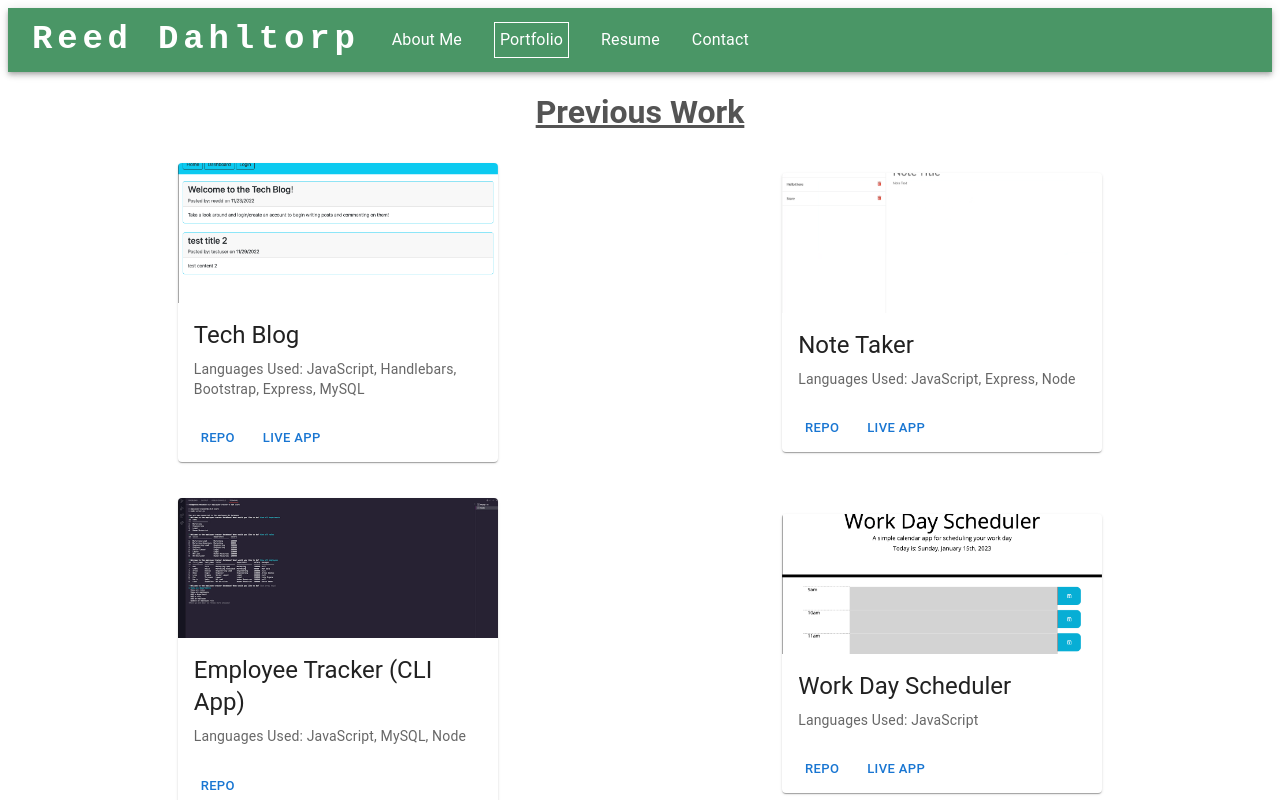
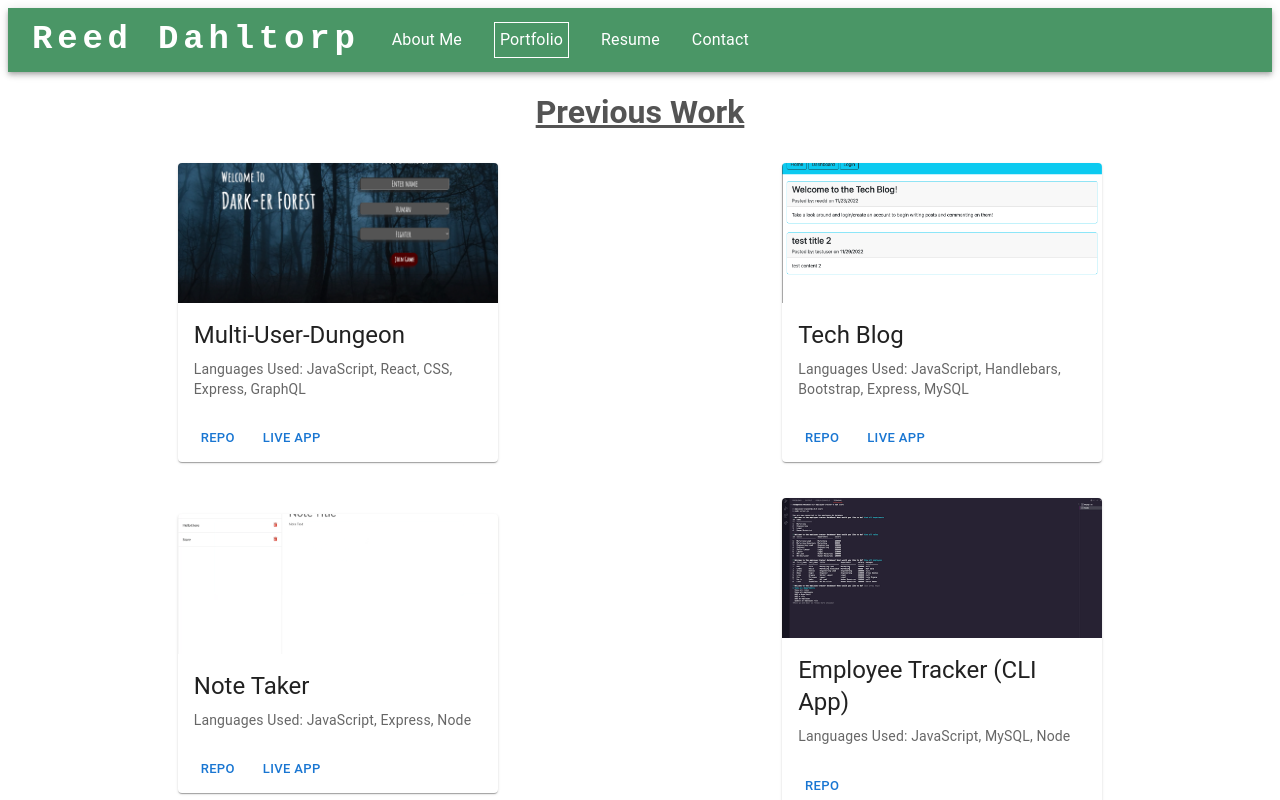
Before and after one commit to rdahltorp/rd-react-portfolio, a React (Create React App) app: page / in a window 1280 px wide. Both pictures are taken after a click on the item "Portfolio". Shown: the top 800 px of the page. Built offline with nearby package versions, Linux system fonts and the light colour scheme.

Commit message:
Added project 3 to portfolio

```diff
--- a/src/components/Pages/Portfolio.js
+++ b/src/components/Pages/Portfolio.js
@@ -11,10 +11,19 @@ import EmpTrackImg from '../../assets/images/projectImgs/employee-tracker-screen
 import WorkSchedImg from '../../assets/images/projectImgs/day-scheduler-screenshot.png'
 import VeggieBookImg from '../../assets/images/projectImgs/veggiebook-screenshot.png'
 import NPSImg from '../../assets/images/projectImgs/parksearch-screenshot.png'
+import mud from '../../assets/images/projectImgs/multi-user-dungeon.png'
 import { width } from '@mui/system';
 import { Grid } from '@mui/material';
 
 const projects =[
+    {
+        name: 'Multi-User-Dungeon',
+        langs: 'JavaScript, React, CSS, Express, GraphQL',
+        repoLink: 'https://github.com/joshdelmonte/Multi-User-Dungeon',
+        liveApp: 'https://darkerforest.herokuapp.com/',
+        image: mud,
+        title: 'Multi-User-Dungeon',
+    },
     {
         name: 'Tech Blog',
         langs: 'JavaScript, Handlebars, Bootstrap, Express, MySQL',
```
Also changed, not shown: src/assets/images/projectImgs/multi-user-dungeon.png (added).
